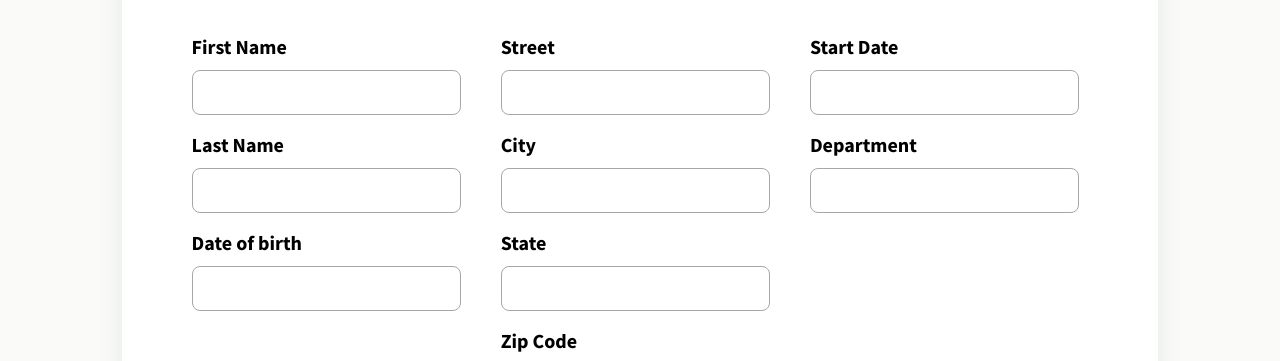
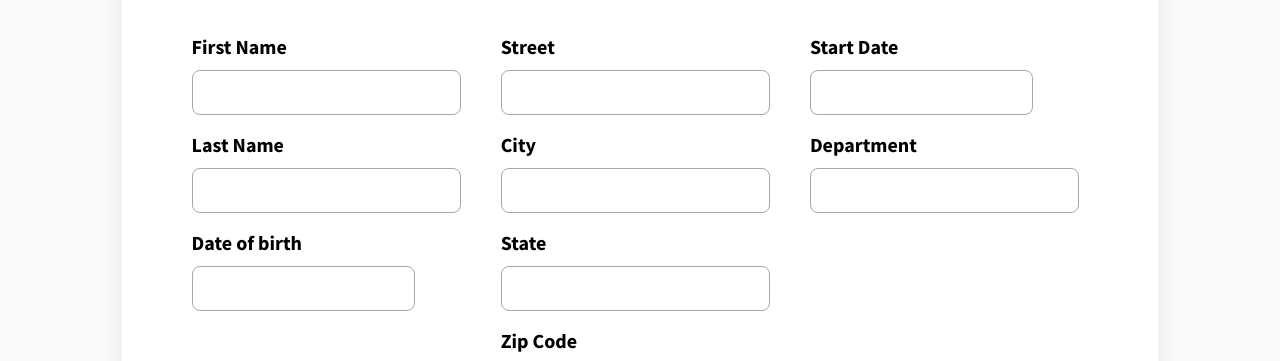
Before and after one commit to fabiendevfront/hrnet, a React (Create React App) app: page /create-employee in a window 1280 px wide. Shown: the part 369-730 px from the top of the page. Built offline with nearby package versions, Linux system fonts and the light colour scheme.

Commit message:
Instal and add datepicker to form

```diff
--- a/package.json
+++ b/package.json
@@ -6,6 +6,7 @@
     "@reduxjs/toolkit": "^1.9.3",
     "prop-types": "^15.8.1",
     "react": "^18.2.0",
+    "react-datepicker": "^4.10.0",
     "react-dom": "^18.2.0",
     "react-redux": "^8.0.5",
     "react-router-dom": "^6.8.1",
--- a/src/components/EmployeeForm.jsx
+++ b/src/components/EmployeeForm.jsx
@@ -1,3 +1,6 @@
+import DatePicker from "react-datepicker";
+import "react-datepicker/dist/react-datepicker.css";
+
 const EmployeeForm = () => {
     return (
         <div className="employee-form">
@@ -14,7 +17,10 @@ const EmployeeForm = () => {
                     </div>
                     <div className="employee-form__group">
                         <label htmlFor="birth" className="employee-form__label">Date of birth</label>
-                        <input type="text" id="birth" className="employee-form__input" />
+                        <DatePicker
+                            id="birthdate"
+                            className="employee-form__input"
+                        />
                     </div>
                 </div>
                 <div className="employee-form__container">
@@ -40,7 +46,10 @@ const EmployeeForm = () => {
                     <h3 className="employee-form__title">Work status</h3>
                     <div className="employee-form__group">
                         <label htmlFor="start" className="employee-form__label">Start Date</label>
-                        <input type="text" id="start" className="employee-form__input" />
+                        <DatePicker
+                            id="start"
+                            className="employee-form__input"
+                        />
                     </div>
                     <div className="employee-form__group">
                         <label htmlFor="department" className="employee-form__label">Department</label>
```
Also changed, not shown: 1 other file (tests, documents, lock files or other folders).
